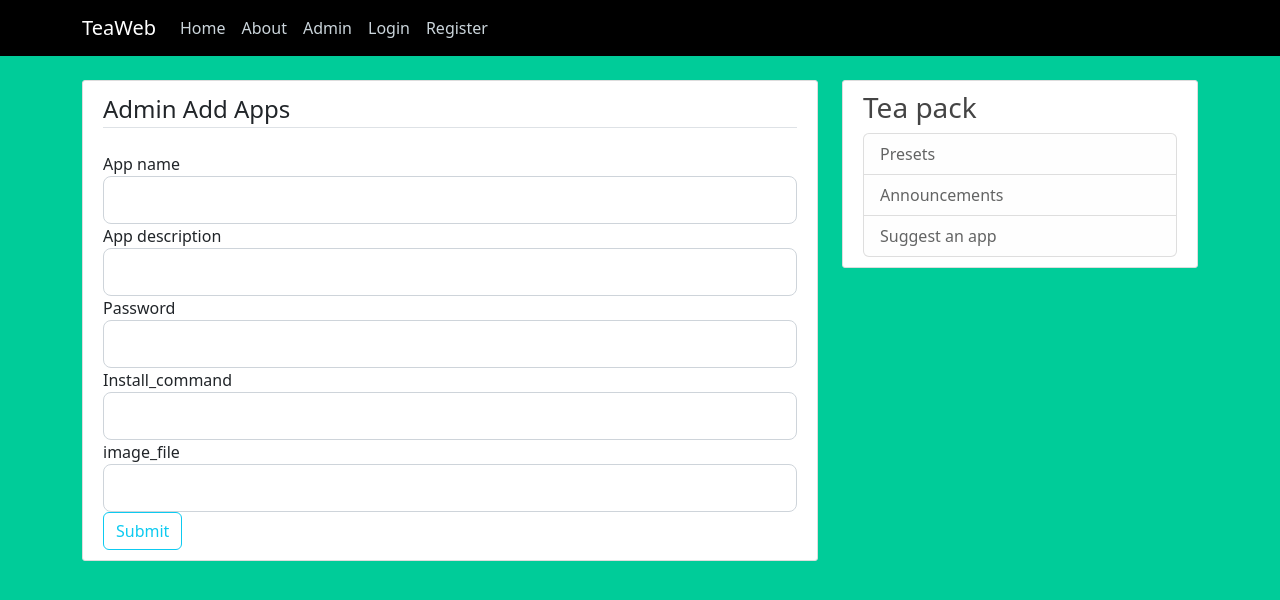
After one commit to Eduard2609/TeaPython_ISW, a Flask app: page /admin in a window 1280 px wide. The commit adds this page. Shown: the top 600 px of the page. Run offline with Flask 2, Linux system fonts and the light colour scheme; parts of the project's set-up code (start-up, migrations or seed data) failed here and were passed over; some libraries are stand-ins or nearby versions.

Commit message:
added admin insert apps

```diff
--- a/hello.py
+++ b/hello.py
@@ -1,6 +1,6 @@
 from flask import Flask, render_template, url_for, request, flash, redirect
 from flask_sqlalchemy import SQLAlchemy
-from login import RegistrationForm, LoginForm
+from login import RegistrationForm, LoginForm , AdminForm
 
 app = Flask(__name__)
 app.config['SECRET_KEY'] = '5791628bb0b13ce0c676dfde280ba245'
@@ -107,7 +107,13 @@ def home():
 
 @app.route("/about")
 def about():
-    return  render_template('about.html')
+    return render_template('about.html')
+
+@app.route("/admin")
+def admin():
+    form = AdminForm()
+    return render_template('admin.html', title='Admin', form=form)
+
 
 @app.route("/register", methods=['GET', 'POST'])
 def register():
--- a/login.py
+++ b/login.py
@@ -13,6 +13,17 @@ class RegistrationForm(FlaskForm):
                                      validators=[DataRequired(), EqualTo('password')])
     submit = SubmitField('Sign Up')
 
+class AdminForm(FlaskForm):
+    name = StringField('App name',
+                           validators=[DataRequired(), Length(min=2, max=20)])
+    description = StringField('App description',
+                        validators=[DataRequired(), Length(min=2, max=20)])
+    genre = StringField('Password', validators=[DataRequired()])
+    install_command = StringField('Install_command',
+                                     validators=[DataRequired()])
+    image_file = StringField('image_file',
+                                     validators=[DataRequired()])
+    submit = SubmitField('Submit')
 
 class LoginForm(FlaskForm):
     email = StringField('Email',
--- /dev/null
+++ b/templates/admin.html
@@ -0,0 +1,40 @@
+{% extends "layout.html" %}
+{% block content %}
+    <div class="content-section">
+        <form method="POST" action="">
+            {{ form.hidden_tag() }}
+            <fieldset class="form-group">
+                <legend class="border-bottom mb-4">Admin Add Apps</legend>
+
+               <div class="form-group">
+                   {{form.name.label(class="form-control-label")}}
+                   {{form.name(class="form-control form-control-lg") }}
+               </div>
+
+                <div class="form-group">
+                   {{form.description.label(class="form-control-label")}}
+                   {{form.description(class="form-control form-control-lg") }}
+               </div>
+
+                <div class="form-group">
+                   {{form.genre.label(class="form-control-label")}}
+                   {{form.genre(class="form-control form-control-lg") }}
+               </div>
+
+                <div class="form-group">
+                   {{form.install_command.label(class="form-control-label")}}
+                   {{form.install_command(class="form-control form-control-lg") }}
+               </div>
+
+                <div class="form-group">
+                   {{form.image_file.label(class="form-control-label")}}
+                   {{form.image_file(class="form-control form-control-lg") }}
+               </div>
+
+            </fieldset>
+            <div class="form-group">
+                {{ form.submit(class="btn btn-outline-info") }}
+            </div>
+        </form>
+    </div>
+{% endblock content %}
--- a/templates/layout.html
+++ b/templates/layout.html
@@ -34,6 +34,7 @@
             </div>
             <!-- Navbar Right Side -->
             <div class="navbar-nav">
+                 <a class="nav-item nav-link" href="{{ url_for('admin') }}">Admin</a>
               <a class="nav-item nav-link" href="{{ url_for('login') }}">Login</a>
               <a class="nav-item nav-link" href="{{ url_for('register') }}">Register</a>
             </div>
```
